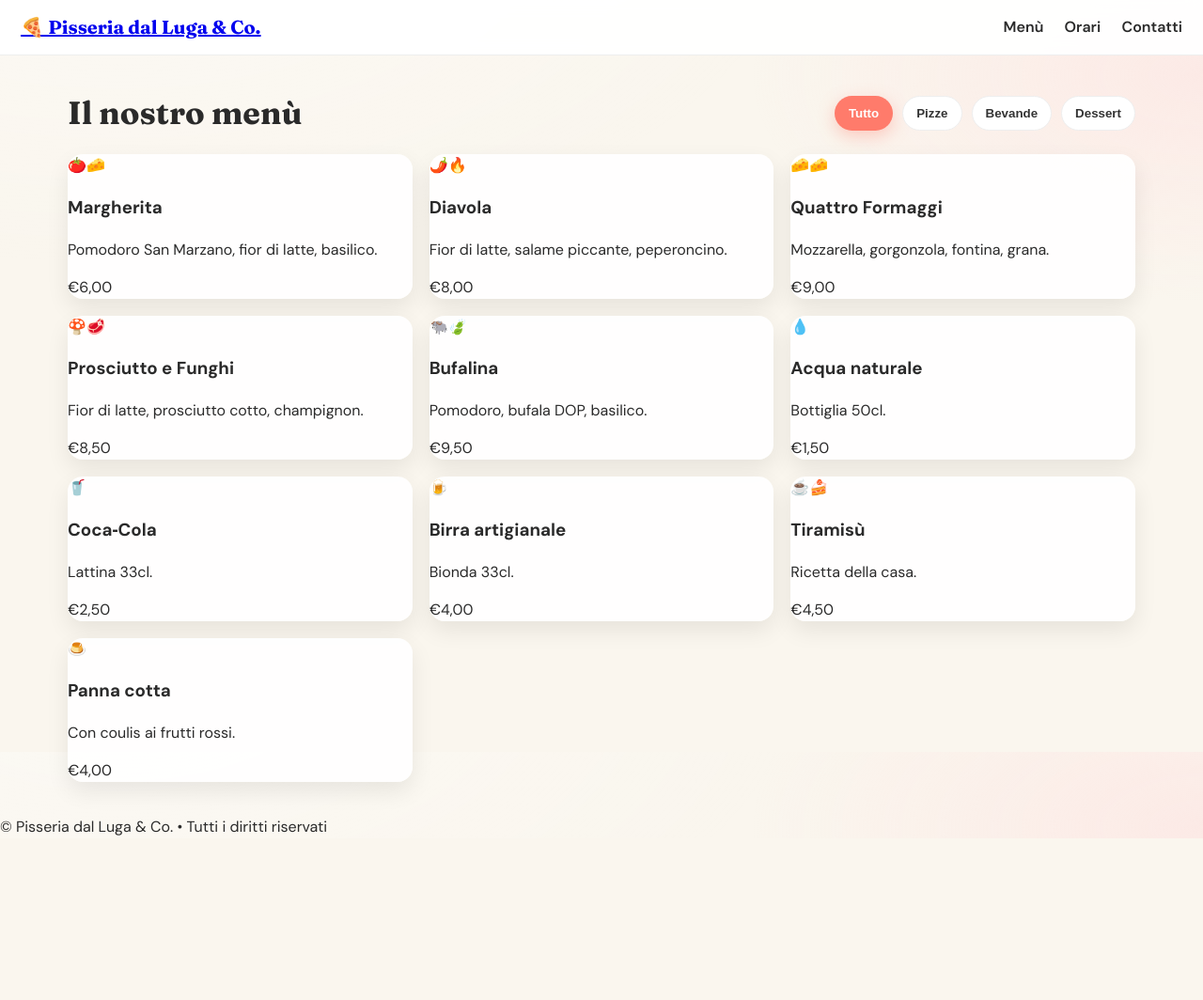
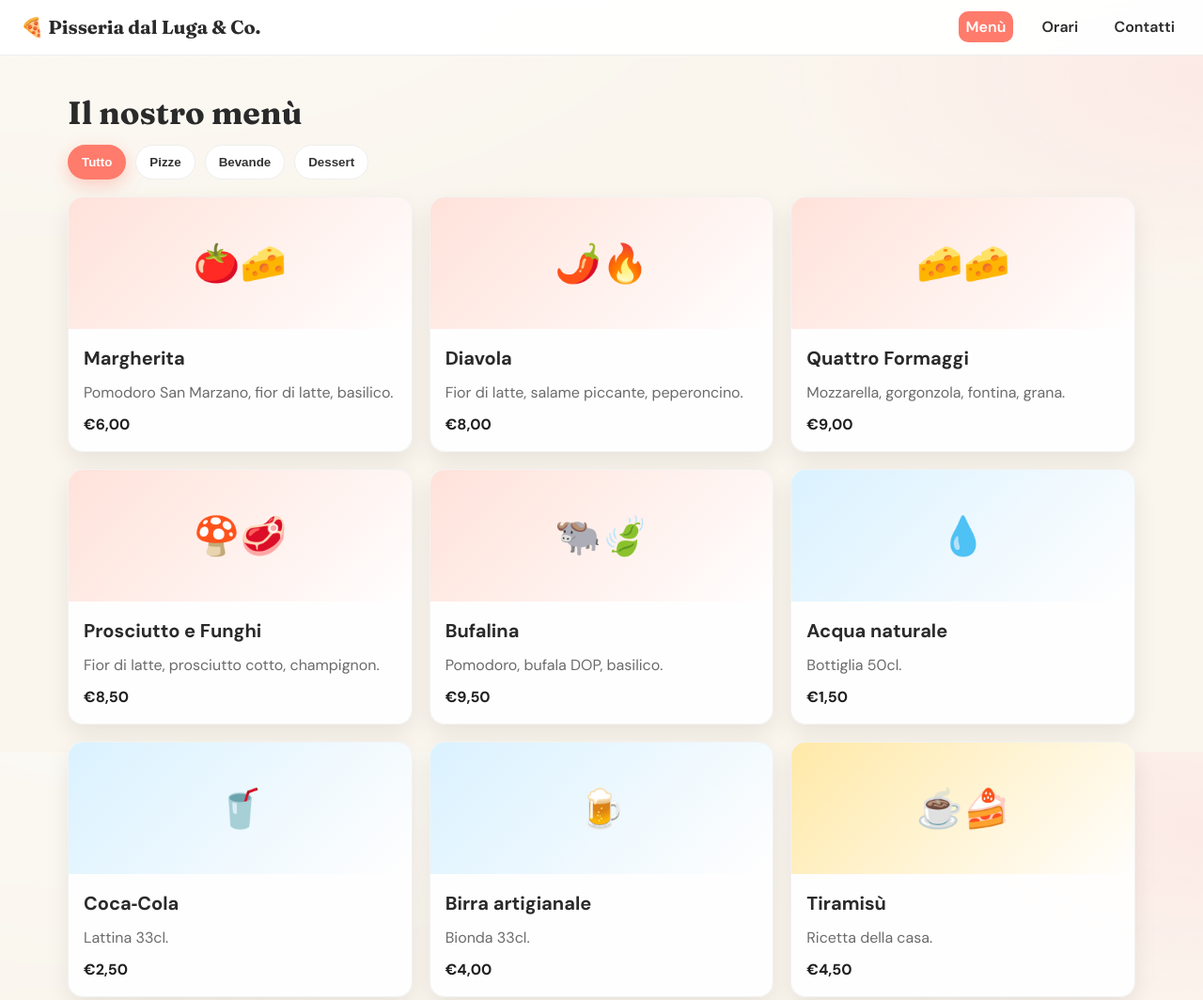
Before and after one commit to luclucm/pissaria, a plain HTML site: page menu.html in a window 1280 px wide. Shown: the top 1064 px of the page at 94% size. Before the commit the page ends 892 px from the top, so only its background shows below. Drawn offline with Linux system fonts and the light colour scheme.

Commit message:
Update style.css

```diff
--- a/style.css
+++ b/style.css
@@ -34,12 +34,13 @@ body{
   border-bottom:1px solid #eee;
 }
 .logo{
-  font-family:"Fraunces", serif; font-weight:700; font-size:20px;
+  font-family:"Fraunces", serif; font-weight:700; font-size:20px; text-decoration:none; color:var(--ink);
 }
 .nav__right a{
-  color:var(--ink); text-decoration:none; margin-left:18px; font-weight:600;
+  color:var(--ink); text-decoration:none; margin-left:18px; font-weight:600; padding:6px 8px; border-radius:10px;
 }
-.nav__right a:hover{color:var(--primary)}
+.nav__right a:hover{color:#fff; background:var(--primary);}
+.nav__right .is-current{ color:#fff; background:var(--primary); }
 
 /* HERO */
 .hero{
@@ -65,14 +66,14 @@ body{
 /* SECTIONS */
 .section{ max-width:1180px; margin:36px auto; padding:0 22px; }
 .section--alt{ background:#fff8f6; border-block:1px solid #ffe9e3; padding:36px 22px; }
-.section__head{ display:flex; flex-wrap:wrap; align-items:center; justify-content:space-between; gap:18px; }
-.section h2{ font-family:"Fraunces", serif; font-size:34px; margin:0; }
+.section__title{ font-family:"Fraunces", serif; font-size:34px; margin:0 0 8px; }
+.lead{ color:var(--muted); }
 
 /* FILTERS */
 .filters{ display:flex; gap:10px; flex-wrap:wrap; }
 .filter{
   border:1px solid #eee; background:#fff; padding:10px 14px; border-radius:999px; cursor:pointer;
-  font-weight:600; color:#333;
+  font-weight:700; color:#333;
 }
 .filter:hover{ border-color:#ffc8bd; }
 .filter.is-active{ background:var(--primary); color:#fff; border-color:transparent; box-shadow:0 6px 18px var(--ring); }
@@ -87,3 +88,52 @@ body{
   grid-column: span 4;
   display:flex; flex-direction:column; background:var(--card); border-radius:var(--radius);
   box-shadow: var(--shadow); overflow:hidden; transition:.2s transform, .2s box-shadow;
+  border:1px solid #f2f2f2;
+}
+.card:hover{ transform: translateY(-4px); box-shadow: 0 18px 35px rgba(0,0,0,.10); }
+.card__img{
+  height:140px; display:flex; align-items:center; justify-content:center; font-size:40px;
+  background:
+    radial-gradient(600px 200px at 10% 10%, #fff8, transparent 60%),
+    linear-gradient(135deg, #fff, #fff0);
+}
+.img--pizza{ background: linear-gradient(135deg, #ffe2da, #fff0); }
+.img--bevanda{ background: linear-gradient(135deg, #daf2ff, #fff0); }
+.img--dessert{ background: linear-gradient(135deg, #ffe9a8, #fff0); }
+.card__body{ padding:16px; display:flex; flex-direction:column; gap:10px; }
+.card__body h3{ margin:0; font-size:20px; }
+.card__body p{ margin:0; color:var(--muted); }
+.card__foot{ margin-top:auto; display:flex; align-items:center; justify-content:space-between; }
+.price{ font-weight:800; color:#1f1f1f; }
+
+/* MAP */
+.map-embed{
+  border-radius:16px; overflow:hidden; box-shadow: var(--shadow); border:1px solid #eee;
+}
+.map-embed iframe{ width:100%; height:360px; border:0; }
+
+/* BUTTONS */
+.btn{
+  border:none; background:var(--ink); color:#fff; padding:12px 16px; border-radius:12px; cursor:pointer; font-weight:700; text-decoration:none; display:inline-block;
+}
+.btn:hover{ filter:brightness(1.05) saturate(110%); }
+.btn--primary{ background:linear-gradient(135deg, var(--primary), var(--primary-2)); box-shadow:0 8px 20px var(--ring); }
+
+/* TWO COL */
+.two-col{ display:grid; grid-template-columns: 1fr 1fr; gap:24px; }
+.hours{ list-style:none; padding:0; margin:0; color:#333; }
+.hours li{ padding:8px 0; }
+
+/* FOOTER */
+.footer{ text-align:center; color:#777; padding:28px; }
+
+/* RESPONSIVE */
+@media (max-width: 1024px){
+  .card{ grid-column: span 6; }
+}
+@media (max-width: 680px){
+  .hero{ grid-template-columns:1fr; }
+  .two-col{ grid-template-columns:1fr; }
+  .card{ grid-column: span 12; }
+}
+``
```
